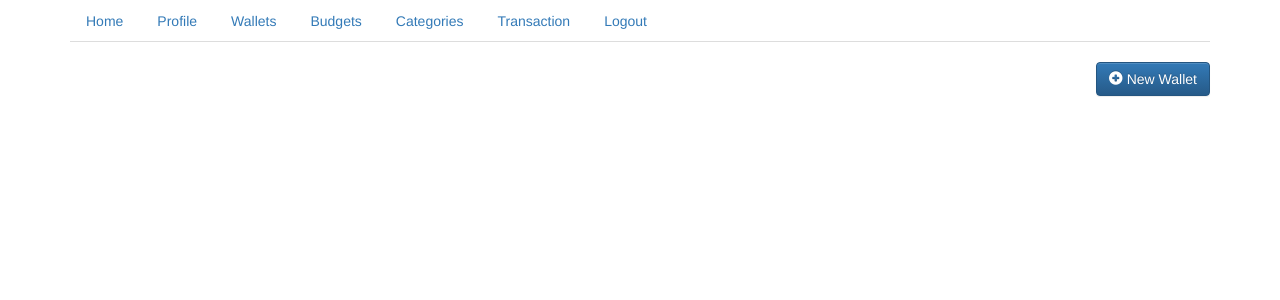
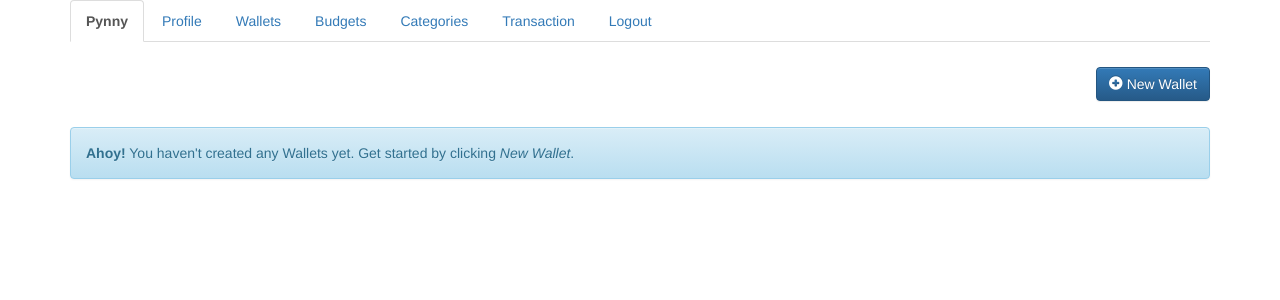
Before and after one commit to zcking/Pynny, a Django app: page /pynny/wallets/ in a window 1280 px wide. Shown: the top 300 px of the page. Run offline with Django 3.2, Linux system fonts and the light colour scheme; the visitor is signed in with stand-in values (Sample User, id 1); data that the repository does not hold is empty; some libraries are stand-ins or nearby versions.

Commit message:
can delete wallets and view a specific one

```diff
--- a/mysite/pynny/static/pynny/pynny.css
+++ b/mysite/pynny/static/pynny/pynny.css
@@ -0,0 +1,7 @@
+.nav {
+    margin-bottom: 5px;
+}
+
+.wallet-delete {
+    margin-top: -20px;
+}
--- a/mysite/pynny/templates/pynny/base.html
+++ b/mysite/pynny/templates/pynny/base.html
@@ -1,3 +1,4 @@
+<!DOCTYPE html>
 {% load staticfiles %}
 <html>
     <head>
@@ -11,7 +12,7 @@
         <div class="content container">
             {% if user.is_authenticated %}
                 <ul class="nav nav-tabs">
-                    <li role="presentation"><a href="{% url 'index' %}">Home</a></li>
+                    <li role="presentation" class="active"><a href="{% url 'index' %}"><strong>Pynny</strong></a></li>
                     <li role="presentation"><a href="{% url 'profile' %}">Profile</a></li>
                     <li role="presentation"><a href="{% url 'wallets' %}">Wallets</a></li>
                     <li role="presentation"><a href="{% url 'budgets' %}">Budgets</a></li>
@@ -20,6 +21,20 @@
                     <li role="presentation"><a href="{% url 'logout' %}">Logout</a></li>
                 </ul>
             {% endif %}
+
+            {% if alerts %}
+                {% if alerts.info %}
+                    {% for alert in alerts.info %}
+                        <div class="alert alert-info">{{ alert }}</div>
+                    {% endfor %}
+                {% endif %}
+                {% if alerts.errors %}
+                    {% for alert in alerts.errors %}
+                        <div class="alert alert-danger">{{ alert }}</div>
+                    {% endfor %}
+                {% endif %}
+            {% endif %}
+
             {% block content %}
             {% endblock %}
         </div>
--- a/mysite/pynny/templates/pynny/wallets.html
+++ b/mysite/pynny/templates/pynny/wallets.html
@@ -12,13 +12,19 @@
 
 <br /><br /><br />
 
+{% if wallets %}
     {% for wallet in wallets %}
         <div class="panel panel-default">
             <div class="panel-heading">
+                <a href="{% url 'one_wallet' wallet_id=wallet.id %}">
                     <h3 style="display:inline" class="panel-title">{{ wallet.name }}</h3>
-            <button class="btn btn-xs btn-danger pull-right">
+                </a>
+                <form action="{% url 'one_wallet' wallet_id=wallet.id %}" method="POST">
+                    {% csrf_token %}
+                    <button class="btn btn-xs btn-danger pull-right wallet-delete" type="submit">
                         <span class="glyphicon glyphicon-remove"></span>&nbsp;Delete
                     </button>
+                </form>
             </div>
 
             <div class="panel-body">
@@ -43,5 +49,11 @@
             </div>
         </div>
     {% endfor %}
+{% else %}
+    <div class="alert alert-info">
+        <strong>Ahoy!</strong> You haven't created any Wallets yet. Get started
+        by clicking <em>New Wallet</em>.
+    </div>
+{% endif %}
 
 {% endblock %}
--- a/mysite/pynny/urls.py
+++ b/mysite/pynny/urls.py
@@ -18,8 +18,9 @@ urlpatterns = [
     url(r'^login/$', auth_views.login, name='login'), # /login/
     url(r'^logout/$', auth_views.logout, name='logout'), # /logout/
     url(r'^profile/$', views.profile, name='profile'), # /profile/
-    url(r'^wallets/$', views.wallets, name='wallets'), # /zcking/wallets/
-    url(r'^budgets/$', views.budgets, name='budgets'), # /zcking/budgets/
-    url(r'^categories/$', views.budget_categories, name='categories'), # /zcking/categories/
-    url(r'^transactions/$', views.transactions, name='transactions'), # /zcking/transactions/
+    url(r'^wallets/$', views.wallets, name='wallets'), # /wallets/
+    url(r'^wallets/(?P<wallet_id>[0-9]+)$', views.one_wallet, name='one_wallet',), # /wallets/3
+    url(r'^budgets/$', views.budgets, name='budgets'), # /budgets/
+    url(r'^categories/$', views.budget_categories, name='categories'), # /categories/
+    url(r'^transactions/$', views.transactions, name='transactions'), # /transactions/
 ]
--- a/mysite/pynny/views.py
+++ b/mysite/pynny/views.py
@@ -8,7 +8,7 @@ Implements the views (endpoint handlers) for the Pynny web app.
 '''
 
 from django.http import HttpResponse
-from django.shortcuts import render, reverse, redirect
+from django.shortcuts import render, reverse, redirect, get_object_or_404
 
 from .models import Wallet, BudgetCategory, Transaction, Budget
 
@@ -37,6 +37,34 @@ def wallets(request):
 
     # Not authenticated; send to login
     return redirect(reverse('login'))
+
+
+def one_wallet(request, wallet_id):
+    '''Handles requests to a specific wallet'''
+    if not request.user.is_authenticated:
+        return redirect(reverse('login'))
+
+    data = {}
+
+    # Check if the wallet is owned by the logged in user
+    wallet = get_object_or_404(Wallet, id=wallet_id)
+    if wallet.user != request.user:
+        data['wallets'] = Wallet.objects.filter(user=request.user)
+        data['alerts'] = {'errors': ['That wallet does not exist.']}
+        return render(request, 'pynny/wallets.html', context=data)
+
+    if request.method == 'POST':
+        # Delete the wallet
+        wallet.delete()
+
+        # And return them to the wallets page
+        data['wallets'] = Wallet.objects.filter(user=request.user)
+        data['alerts'] = {'info': ['Your ' + wallet.name + ' wallet was successfully deleted']}
+        return render(request, 'pynny/wallets.html', context=data)
+    elif request.method == 'GET':
+        # Show the specific Wallet data
+        data['wallet'] = wallet
+        return render(request, 'pynny/one_wallet.html', context=data)
 
 
 def budgets(request):
```
Lines whose indentation alone changed are shown as unchanged.
